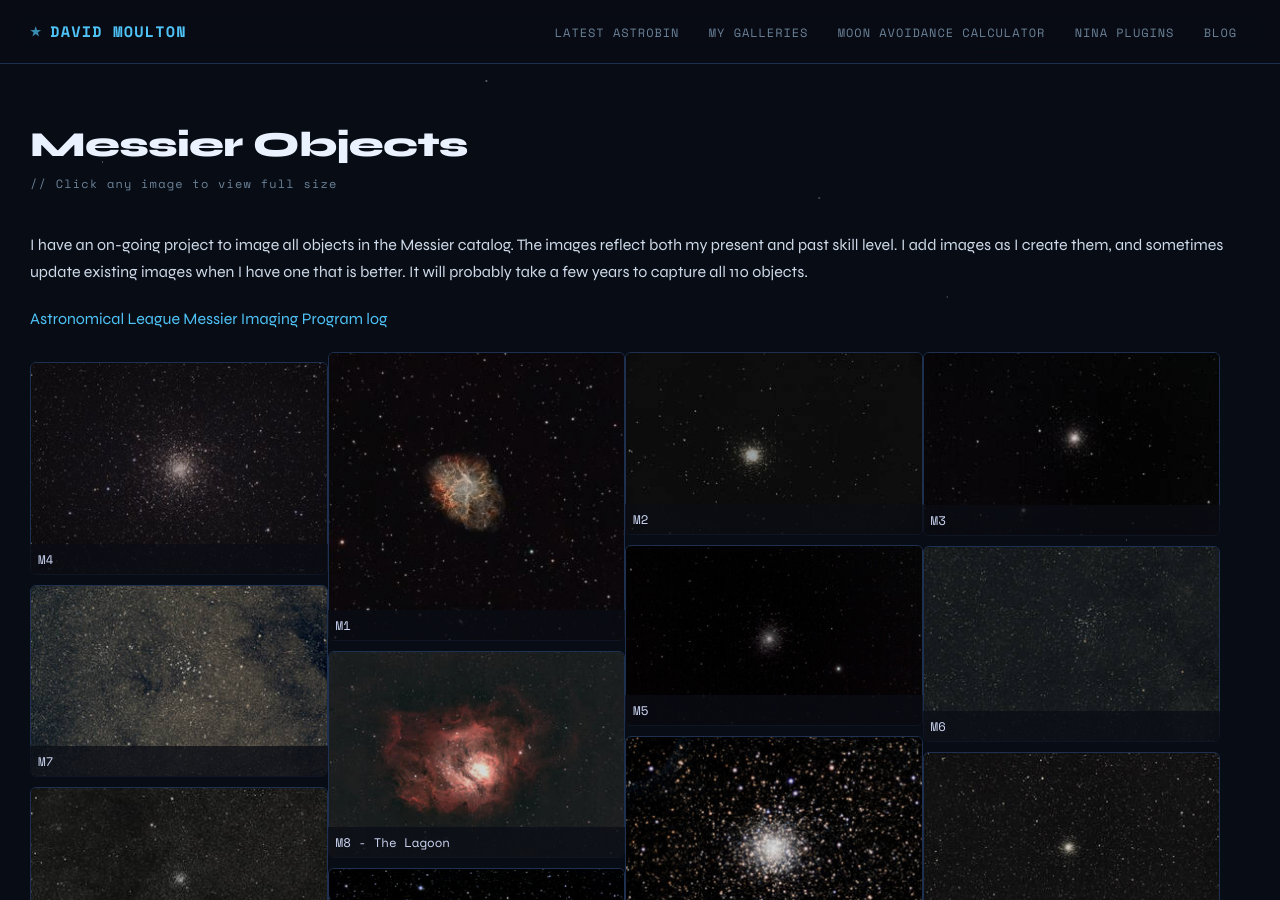
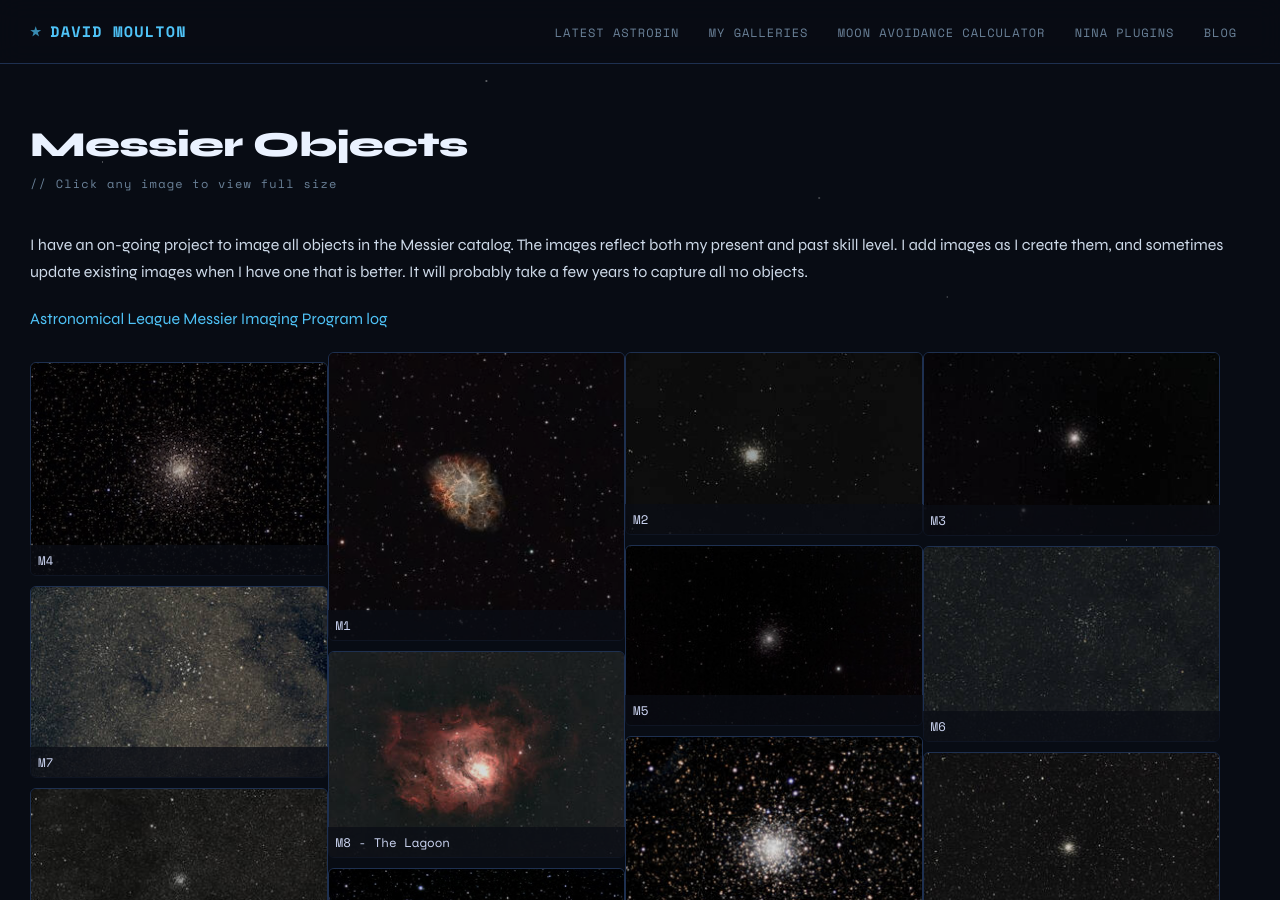
Before and after one commit to dmoulton/dmoulton.github.io, a Jekyll site: the page built from pages/astrophotography/messier.md, in a window 1280 px wide and 900 px high. Built offline with Jekyll 4.4.1, drawn with Linux system fonts in a browser that asks for light colours; comment, search, counter and statistics services are not loaded.

Commit message:
slight reprocess of m4 og data

```diff
--- a/_data/galleries/messier.yml
+++ b/_data/galleries/messier.yml
@@ -36,11 +36,11 @@ pictures:
     image_info: 28x60"
     checked: true
   - filename: m4
-    original: m4-4339x3101.jpg
+    original: m4-4356x3127.jpg
     sizes:
-      - m4-300x214.jpg
+      - m4-300x215.jpg
     sort_id: 4
-    thumbnail: m4-300x214.jpg
+    thumbnail: m4-300x215.jpg
     title: M4
     date: 30 Jun 2022 (23:23 - 00:25)
     location: Joshua Tree National Park
```
Also changed, not shown: assets/astrophotography/messier/m4-300x214.jpg (deleted), assets/astrophotography/messier/m4-300x215.jpg (added), 2 other files.
